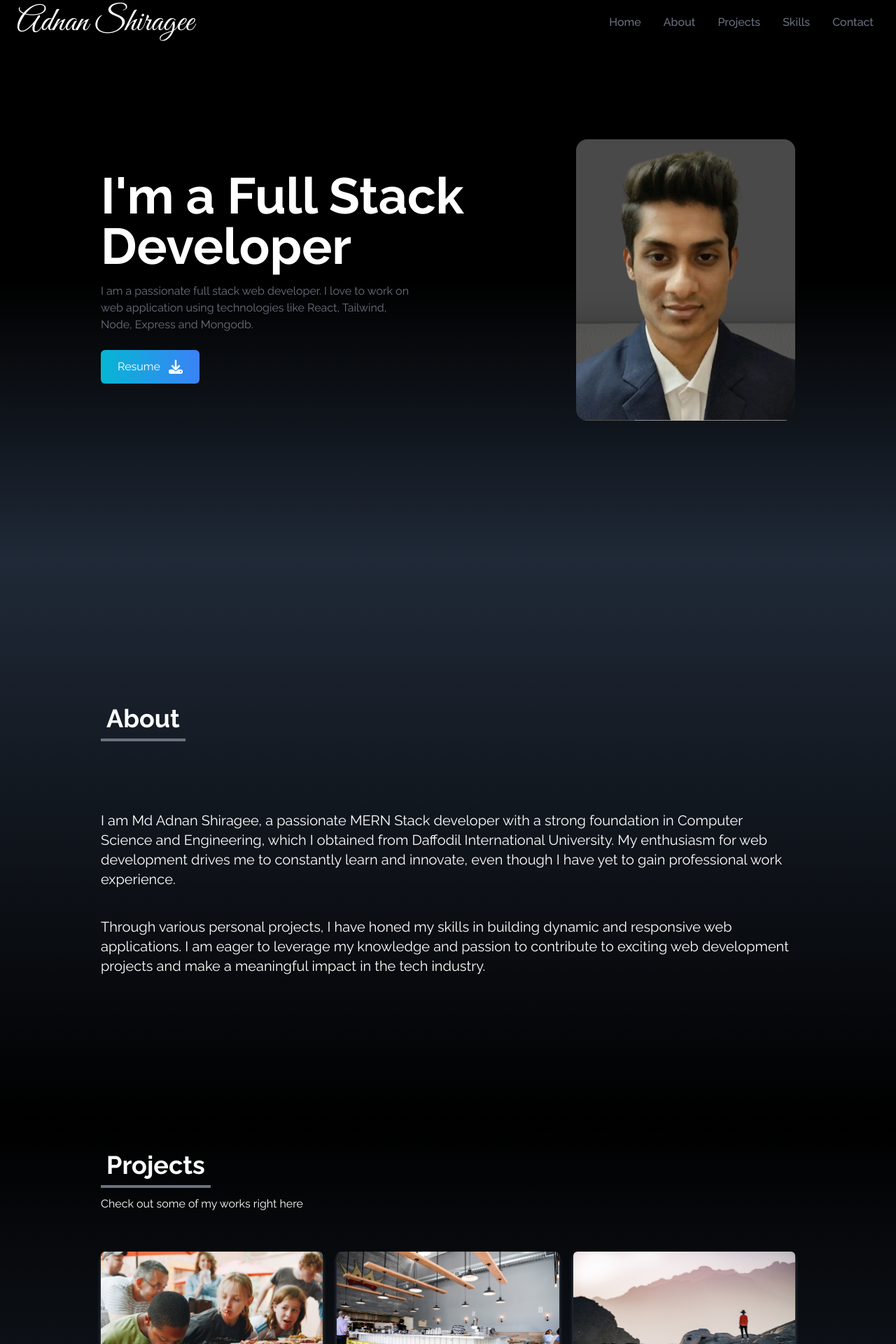
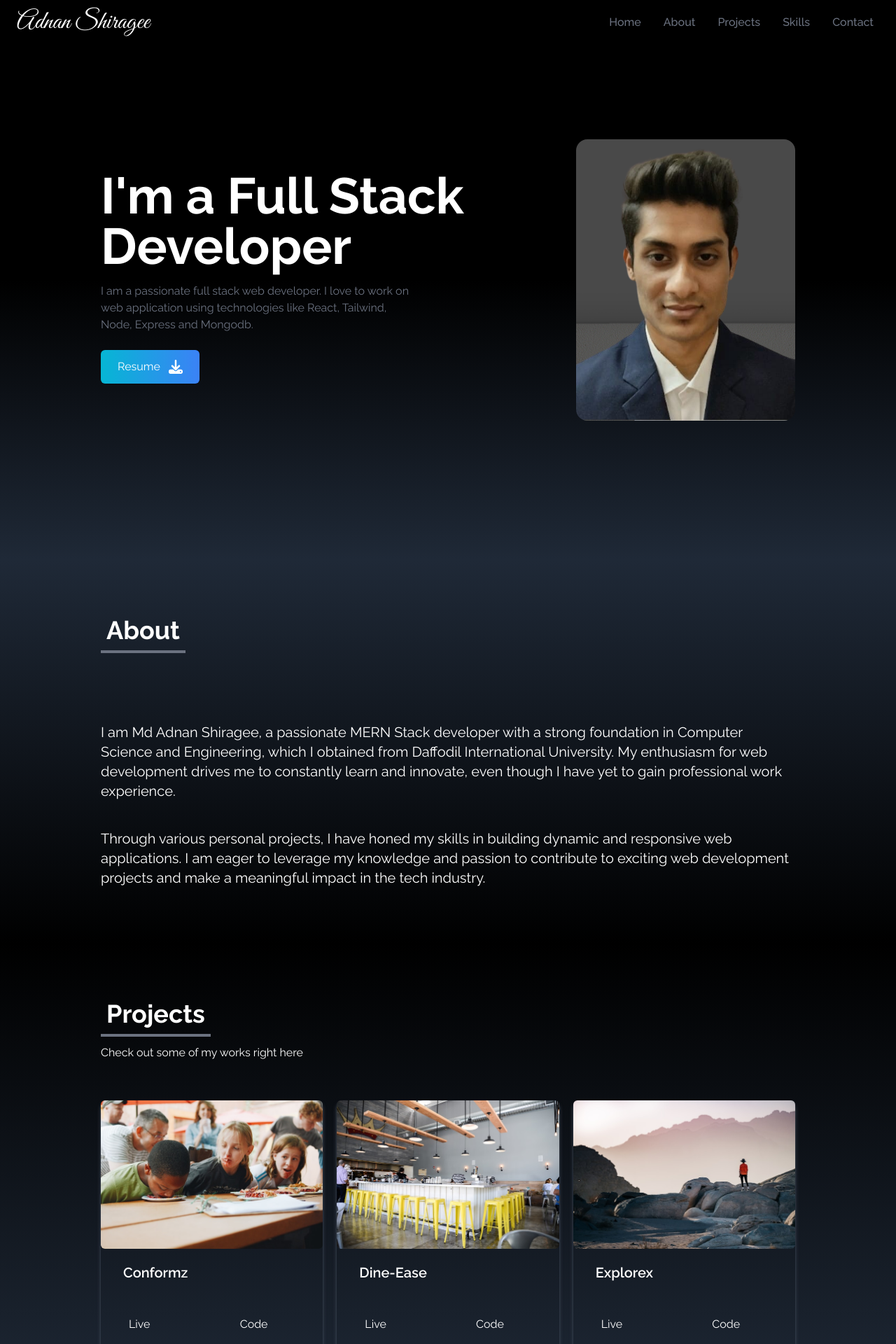
Before and after one commit to adnan2508/portfolio, a React (Vite) app: page / in a window 1280 px wide. Shown: the top 1920 px of the page at 70% size. Built offline with nearby package versions, Linux system fonts and the light colour scheme.

Commit message:
project done

```diff
--- a/src/components/About.jsx
+++ b/src/components/About.jsx
@@ -4,7 +4,7 @@ const About = () => {
   return (
     <div
       name="about"
-      className="w-full h-screen bg-gradient-to-b from-gray-800 to-black text-white"
+      className="w-full py-16 bg-gradient-to-b from-gray-800 to-black text-white"
     >
       <div className="max-w-screen-lg p-4 mx-auto flex flex-col justify-center h-full">
         <div className="pb-8">
--- a/src/components/Contact.jsx
+++ b/src/components/Contact.jsx
@@ -2,7 +2,7 @@ import React from "react";
 
 const Contact = () => {
   return (
-    <div name='contact' className="w-full h-screen bg-gradient-to-b from-black to-gray-800 p-4 text-white">
+    <div name='contact' className="w-full bg-gradient-to-b from-black to-gray-800 p-4 text-white">
       <div className="flex flex-col p-4 justify-center max-w-screen-lg mx-auto h-full">
         <div className="pb-4">
           <p className="text-4xl font-bold inline border-b-4 border-gray-500">Contact</p>
--- a/src/components/Navbar.jsx
+++ b/src/components/Navbar.jsx
@@ -29,7 +29,7 @@ const Navbar = () => {
   return (
     <div className="flex justify-between items-center w-full h-16 bg-black text-white px-4 fixed">
       <div>
-        <h1 className="text-5xl ml-2 font-signature">Adnan Shiragee</h1>
+        <h1 className="text-4xl ml-2 font-signature">Adnan Shiragee</h1>
       </div>
 
       <ul className="hidden md:flex">
--- a/src/components/Projects.jsx
+++ b/src/components/Projects.jsx
@@ -30,7 +30,7 @@ const Projects = () => {
     },
   ];
   return (
-    <div name='projects' className='bg-gradient-to-b from-black to-gray-800 w-full text-white md:h-screen'>
+    <div name='projects' className='py-16 bg-gradient-to-b from-black to-gray-800 w-full text-white '>
 
       <div className='max-w-screen-lg p-4 mx-auto flex flex-col justify-center w-full h-full'>
         <div className='pb-8'>
@@ -38,7 +38,7 @@ const Projects = () => {
           <p className='py-6'>Check out some of my works right here</p>
         </div>
 
-        <div className='grid sm:grid-cols-1 md:grid-cols-2 lg:grid-cols-3 gap-5 px-10 pb-80 md:pb-52 sm:px-0'>
+        <div className='grid sm:grid-cols-1 md:grid-cols-2 lg:grid-cols-3 gap-5 px-10 sm:px-0'>
         {
           projects.map(project => (
             <div key={project.id} className='shadow-md shadow-gray-600 rounded-lg'>
--- a/src/components/Skills.jsx
+++ b/src/components/Skills.jsx
@@ -81,7 +81,7 @@ const Skills = () => {
     },
   ];
   return (
-    <div name='skills' className='bg-gradient-to-b from-gray-800 to-black w-full h-screen'>
+    <div name='skills' className='py-16 bg-gradient-to-b from-gray-800 to-black w-full '>
       <div className='max-w-screen-lg mx-auto p-4 flex flex-col justify-center w-full h-full text-white'>
         <div>
           <p className='text-4xl font-bold border-b-4 border-gray-500 p-2 inline'>Skills</p>
```
